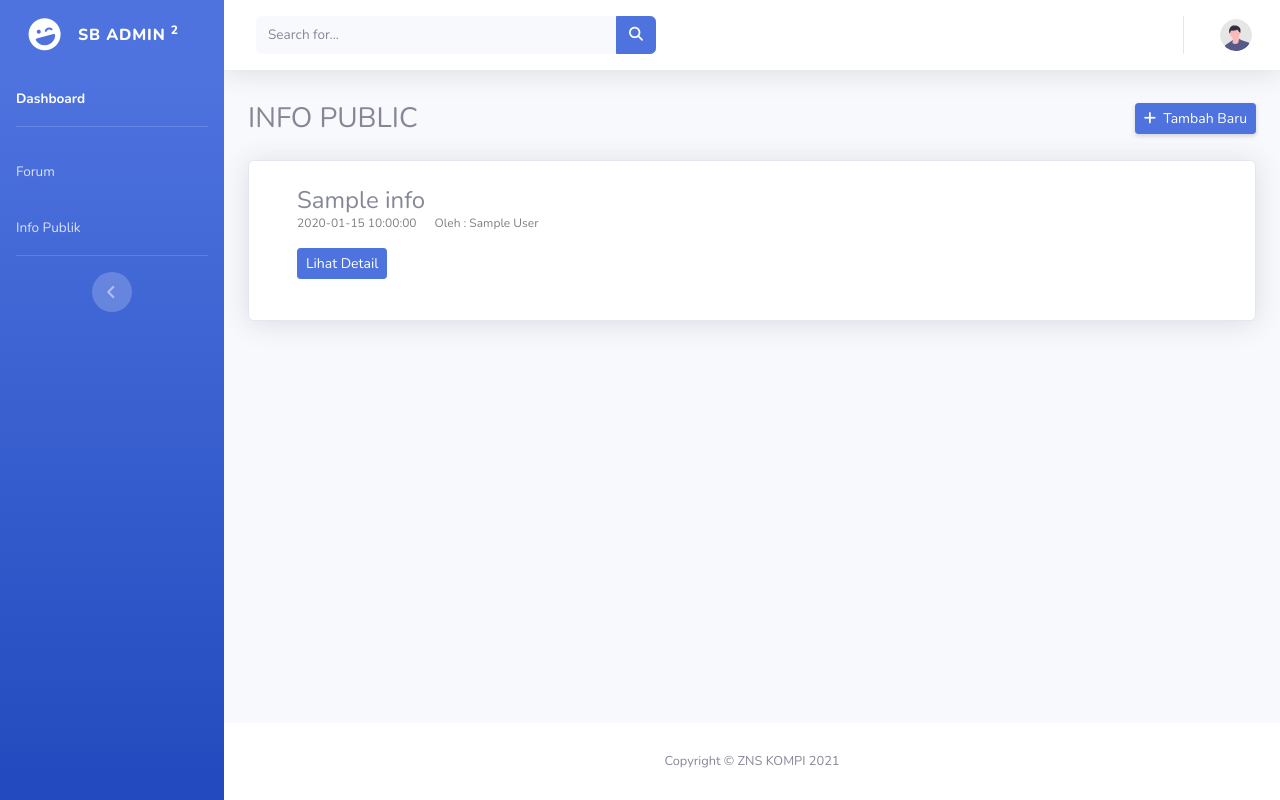
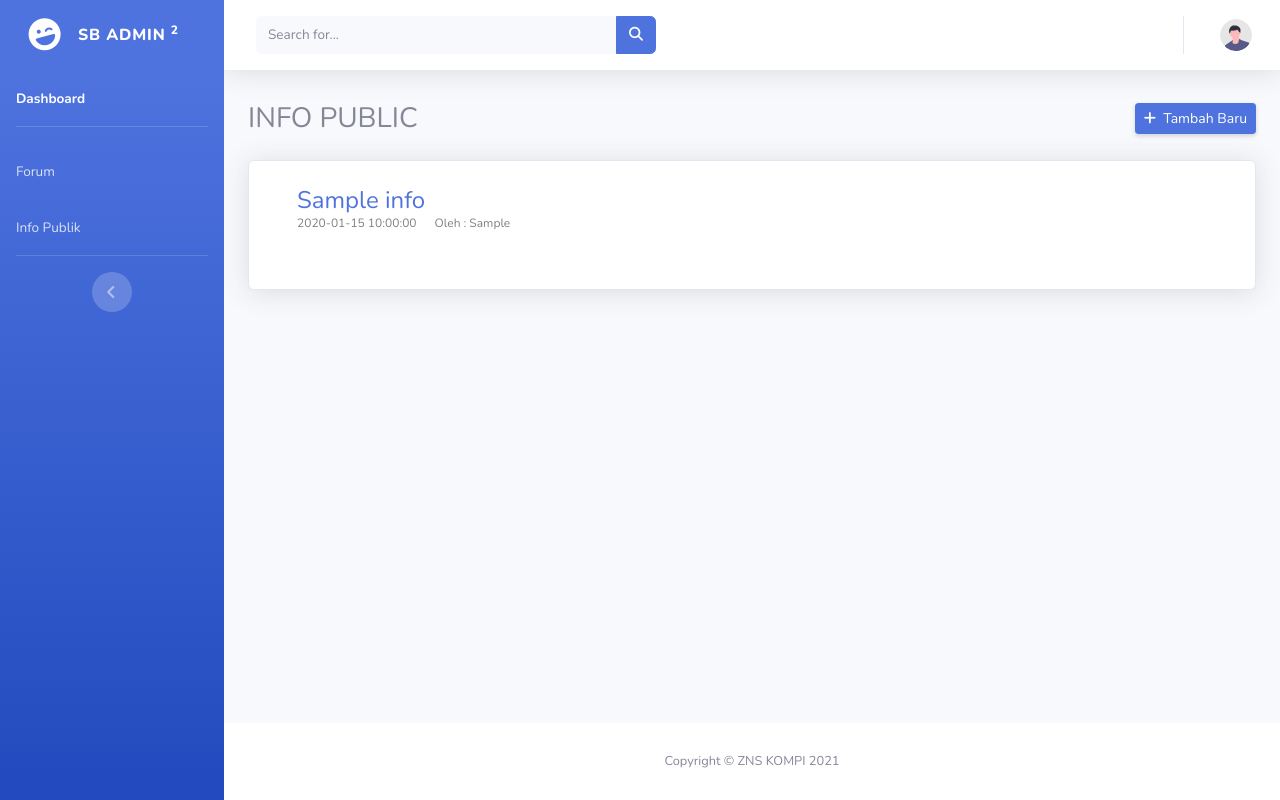
Before and after one commit to prometheusid/cms-kompol, a Flask app: page /info/ in a window 1280 px wide. Run offline with Flask 2, Linux system fonts and the light colour scheme; tables that the repository leaves empty or names only in its code hold one stand-in row (values such as "Sample post"); parts of the project's set-up code (start-up, migrations or seed data) failed here and were passed over; some libraries are stand-ins or nearby versions; some web fonts are replaced.

Commit message:
fix info

```diff
--- a/app.py
+++ b/app.py
@@ -113,8 +113,7 @@ def tambahlaporankunjungan():
 @app.route("/info/")
 def info():
     cur = mysql.connection.cursor()
-    cur.execute(
-        "SELECT * FROM users INNER JOIN info ON users.user_id=info.user_id")
+    cur.execute("SELECT * FROM info")
     data = cur.fetchall()
     return render_template('info/index.html', data=data)
 
@@ -125,27 +124,35 @@ def tambahinfo():
         return render_template('info/tambahinfo.html')
     else:
         author = session['id']
+        penulis = session['name']
         judul = request.form['judul-info']
         isi = request.form['isi-info']
         waktu = datetime.now()
         cur = mysql.connection.cursor()
-        cur.execute("INSERT INTO info (user_id, judul_info, isi_info, created_at) VALUES (%s,%s,%s,%s)",
-                    (author, judul, isi, waktu))
+        cur.execute("INSERT INTO info (user_id, judul_info, isi_info, created_at, penulis) VALUES (%s,%s,%s,%s, %s)",
+                    (author, judul, isi, waktu, penulis))
         mysql.connection.commit()
 
     return render_template('/info/tambahinfo.html')
 
 
-@app.route("/info/detail", methods=["GET", "POST"])
-def detail():
+@app.route("/info/detail/<id>")
+def detail(id):
+    cur = mysql.connection.cursor()
+    cur.execute("SELECT * FROM info WHERE info_id=%s", (id,))
+    data = cur.fetchone()
+    return render_template('info/detailinfo.html', data=data)
 
-    if request.method == 'POST':
-        infid = request.form['infoid']
-        cur = mysql.connection.cursor()
-        cur = mysql.connection.cursor()
-        cur.execute(
-            "SELECT * FROM users INNER JOIN info ON users.user_id=info.user_id")
-        user = cur.fetchone()
-        cur.execute("SELECT * FROM info WHERE info_id='"+infid+"'")
-        data = cur.fetchone()
-        return render_template('/info/detailinfo.html', data=data, user=user)
+
+# @app.route("/info/detail", methods=["GET", "POST"])
+# def detail():
+
+#     if request.method == 'POST':
+#         infid = request.form['infoid']
+#         cur = mysql.connection.cursor()
+#         cur.execute(
+#             "SELECT * FROM users INNER JOIN info ON users.user_id=info.user_id")
+#         user = cur.fetchone()
+#         cur.execute("SELECT * FROM info WHERE info_id='"+infid+"'")
+#         data = cur.fetchone()
+#         return render_template('/info/detailinfo.html', data=data, user=user)
--- a/templates/info/detailinfo.html
+++ b/templates/info/detailinfo.html
@@ -1,13 +1,15 @@
 {% extends 'base.html' %}
 {% block content %}
+
 <div class="card shadow mb-4">
     <div class="card-body">
         <p>{{data['judul_info']}}</p><br>
         <p>{{data['isi_info']|safe}}</p><br>
         <div class="bottom">
             <p style="margin-right: 1.5em">{{data['created_at']}}</p>
-            <p class="comment-count">Oleh : {{user['nama_user']}}</p>
+            <p class="comment-count">Oleh : {{data['penulis']}}</p>
         </div>
     </div>
 </div>
+
 {% endblock %}
--- a/templates/info/index.html
+++ b/templates/info/index.html
@@ -8,23 +8,23 @@
             Tambah Baru</a>
     </div>
     {% for row in data%}
+
     <div class="card shadow mb-4">
         <div class="card-body">
             <ol>
                 <li class="row">
-                    <form action="/info/detail" method="POST">
-                        <input type="hidden" name="infoid" value="{{row['info_id']}}">
+                    <a href="/info/detail/{{row['info_id']}}">
                         <h4 class="forum-title">{{row['judul_info']}}</h4>
                         <div class="bottom">
                             <p style="margin-right: 1.5em">{{row['created_at']}}</p>
-                            <p class="comment-count">Oleh : {{row['nama_user']}}</p>
+                            <p class="comment-count">Oleh : {{row['penulis']}}</p>
                         </div>
-                        <button class="btn btn-sm btn-primary" type="submit">Lihat Detail</button>
-                    </form>
+                    </a>
                 </li>
             </ol>
         </div>
     </div>
+
     {% endfor %}
 </div>
 <!-- end forum -->
```
